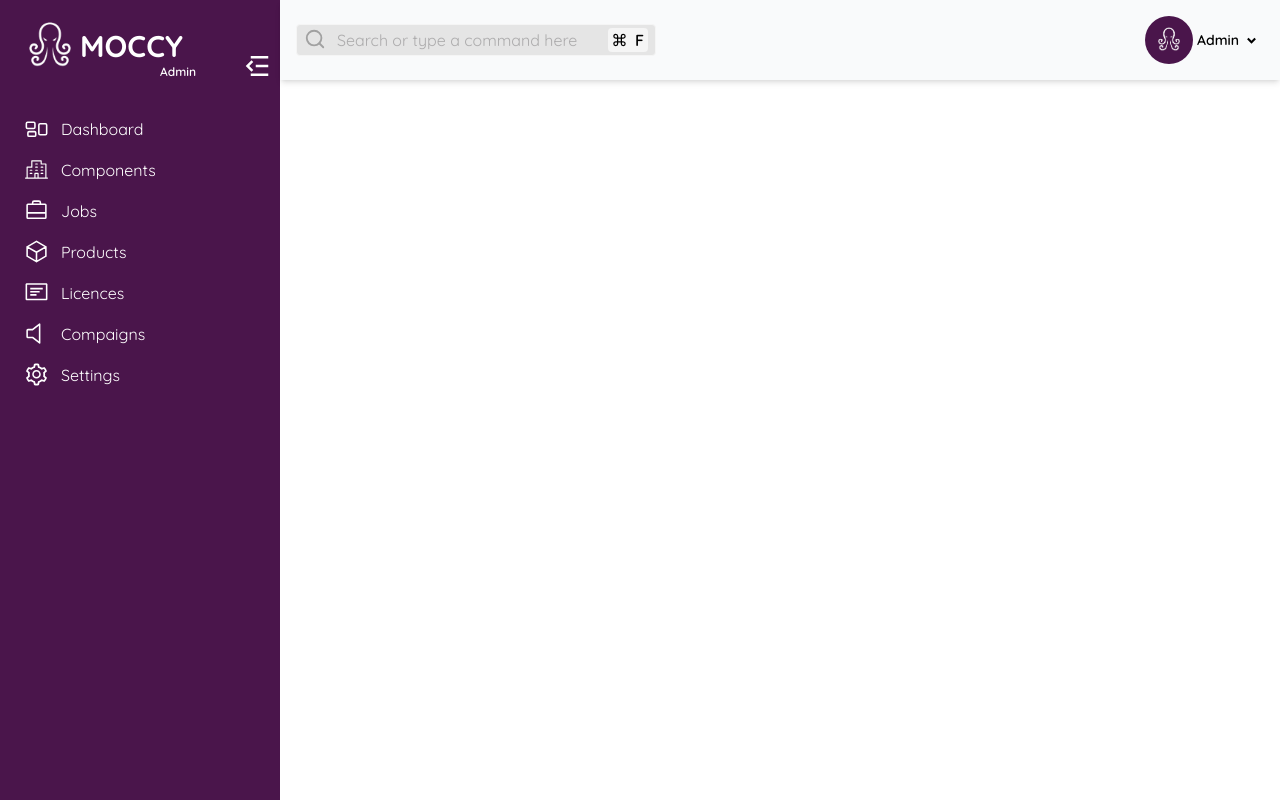
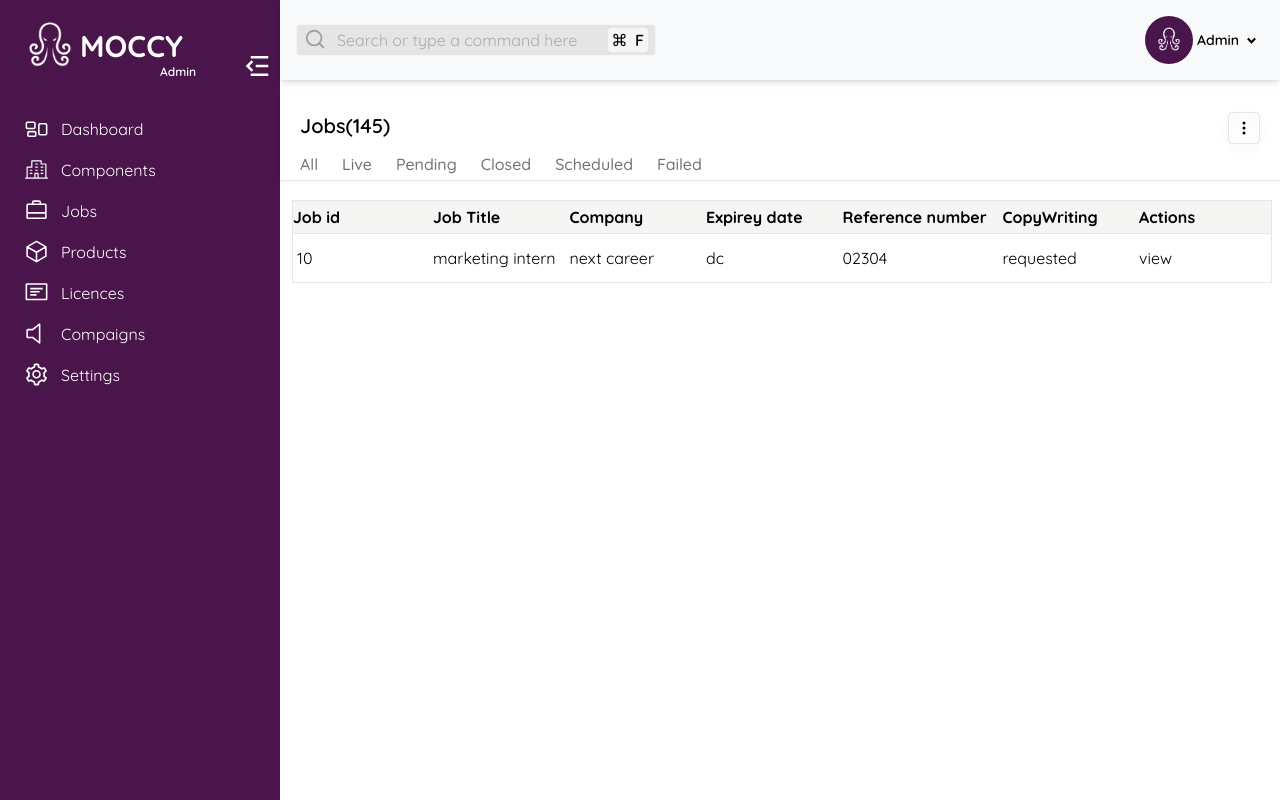
Before and after one commit to Khafsa-ijaz/moccy, a React (Vite) app: page / in a window 1280 px wide. Built offline with nearby package versions, Linux system fonts and the light colour scheme.

Commit message:
wednesday

```diff
--- /dev/null
+++ b/src/components/layouts/table.tsx
@@ -0,0 +1,30 @@
+export function Table()
+{
+    return(
+        <table className="table-fixed border w-full border-gray-200 border-collapse ">
+            <thead className="bg-stone-100 font-medium">
+                <tr className="border-b border-gray-200 text-left border">
+                <th className="">Job id</th>
+                <th className="px-1 py-1">Job Title</th>
+                <th className="px-1 py-1">Company</th>
+                <th className="px-1 py-1">Expirey date</th>
+                <th className="px-1 py-1 w-40">Reference number</th>
+                <th className="px-1 py-1">CopyWriting</th>
+                <th className="px-1 py-1">Actions</th>
+                </tr>
+            </thead>
+            <tbody>
+                <tr className="border-b border-gray-200">
+                <td className="px-1 py-3">10</td>
+                 <td className="px-1 py-3">marketing intern</td>
+                  <td className="px-1 py-3 ">next career</td>
+                 <td className="px-1 py-3">dc</td>
+                  <td className="px-1 py-3">02304</td>
+                   <td className="px-1 py-3">requested</td>
+                    <td className="px-1 py-3">view</td>
+                </tr>
+
+            </tbody>
+        </table>
+    )
+}
--- a/src/index.css
+++ b/src/index.css
@@ -1,5 +1,6 @@
 @import "tailwindcss";
 html, body, #root {
   height: 100%;
+  width:100vw;
    font-family: 'Quicksand', sans-serif;
 }
--- a/src/pages/admin.tsx
+++ b/src/pages/admin.tsx
@@ -5,6 +5,8 @@ import { Search } from "../components/ui/searchbox";
 import { Avatar } from "../components/ui/avatar";
 import { Header } from "../components/layouts/header";
 import { Usenav } from "../components/context/navApi";
+import { Table } from "../components/layouts/table";
+import { BsThreeDotsVertical } from "react-icons/bs";
 
 export function Admin() {
 
@@ -37,6 +39,22 @@ export function Admin() {
                     </div>
 
                 </div>
+                <div className=" flex flex-col  gap-2 shadow-sm h-22 p-5 mt-3"><span className="flex justify-between  "><h1 className="font-[Quicksand] font-semibold text-xl">Jobs(145)</h1>
+                <button className="w-8 h-8 border drop-shadow-lg border-stone-200 inline-flex justify-center items-center rounded-sm">< BsThreeDotsVertical/></button></span>
+                <span>
+                    <ul className="flex gap-6  text-neutral-500 font-medium">
+                        <li>All</li>
+                        <li>Live</li>
+                        <li>Pending</li>
+                        <li>Closed</li>
+                        <li>Scheduled</li>
+                         <li>Failed</li>
+                    </ul>
+                </span>
+                </div>
+
+                <div className="ml-3 mr-2 mt-5 inline-flex justify-items-center"><Table/></div>
+
 
             </main>
         </div>
```
